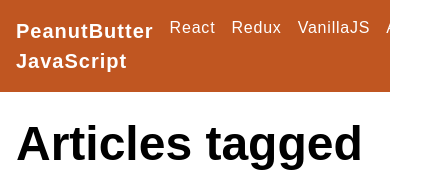
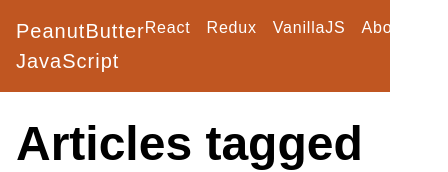
Before and after one commit to GSto/peanutbutterjavascript, a Next.js app: page /tags/react in a window 390 px wide. Shown: the top 172 px of the page, 448 px wide, since content can reach past the window. Built offline with nearby package versions, Linux system fonts and the light colour scheme; no server answers.

Commit message:
Tweaked header styles.

```diff
--- a/_components/header.js
+++ b/_components/header.js
@@ -1,27 +1,42 @@
 import Link from 'next/link'
+import styled from 'styled-components'
+
+const StyledHeader = styled.header.attrs({
+  className: "bg-orange-700 text-white w-screen p-4 mx-auto"
+})``
+
+const LinkContainer = styled.div.attrs({
+  className: "w-full block flex-grow justify-end lg:flex lg:items-center lg:w-auto tracking-wider font-light"
+})``
+
+const LinkAnchor = styled.a.attrs({
+  className: "mr-4 cursor-pointer"
+})``
+
+function NavLink({ href, children}) {
+  return (
+    <Link href={href}>
+      <LinkAnchor>
+        {children}
+      </LinkAnchor>
+    </Link>
+  )
+}
 
 export default function Header() {
   return (
-    <header className="bg-orange-700 text-white w-screen p-4 mx-auto">
+    <StyledHeader>
       <nav className="flex flex-row">
         <Link href="/">
-          <a className="font-semibold text-xl tracking-wider">PeanutButter JavaScript</a>
+          <a className="text-xl tracking-wider">PeanutButter JavaScript</a>
         </Link>
-        <div className="w-full block flex-grow justify-end lg:flex lg:items-center lg:w-auto tracking-wider">
-          <Link href="/tags/react">
-            <a className="ml-4 mr-4 cursor-pointer">React</a>
-          </Link>
-          <Link href="/tags/redux">
-            <a className="mr-4 cursor-pointer">Redux</a>
-          </Link>
-          <Link href="/tags/vanillaJS">
-            <a className="mr-4 cursor-pointer">VanillaJS</a>
-          </Link>
-          <Link href="/about">
-            <a className="mr-4 cursor-pointer">About</a>
-          </Link>
-        </div>
+        <LinkContainer>
+          <NavLink href="/tags/react">React</NavLink>
+          <NavLink href="/tags/redux">Redux</NavLink>
+          <NavLink href="/tags/vanillaJS">VanillaJS</NavLink>
+          <NavLink href="/about">About</NavLink>
+        </LinkContainer>
       </nav>
-    </header>
+    </StyledHeader>
   )
 }
```
